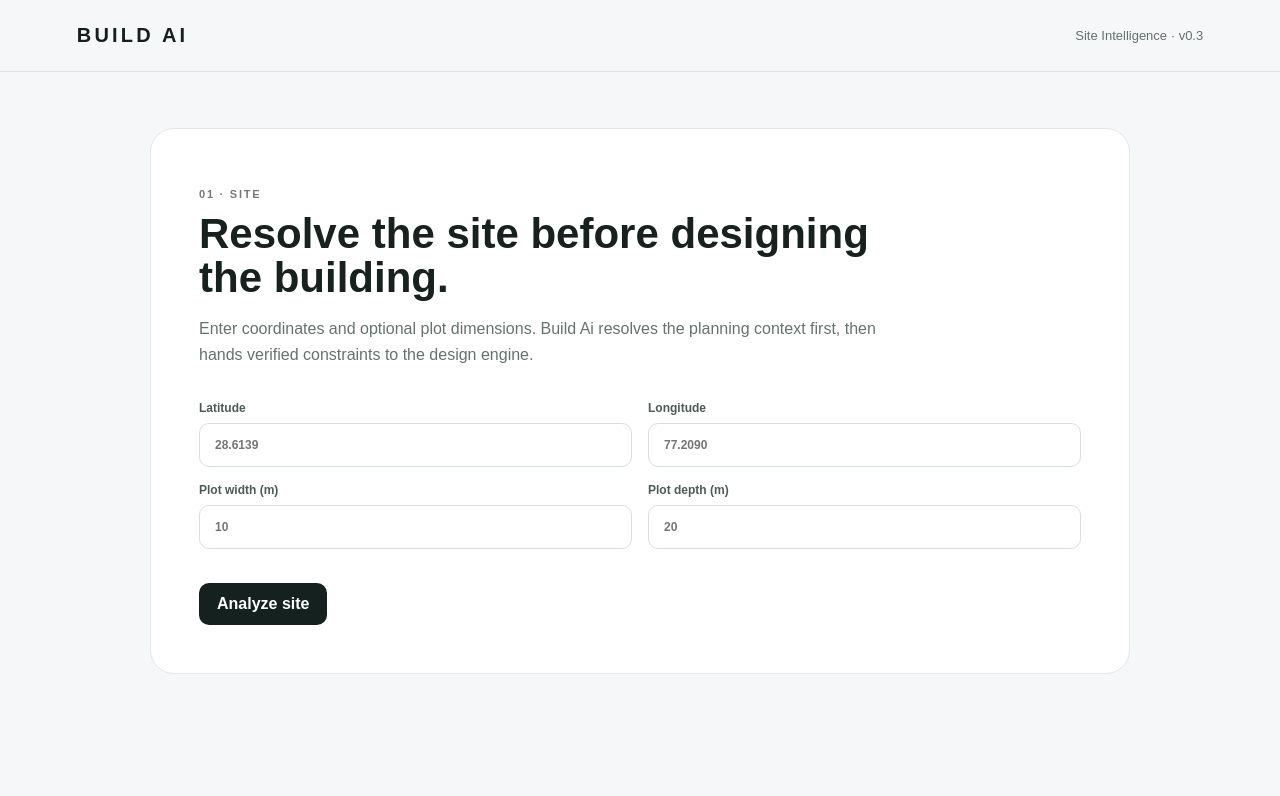
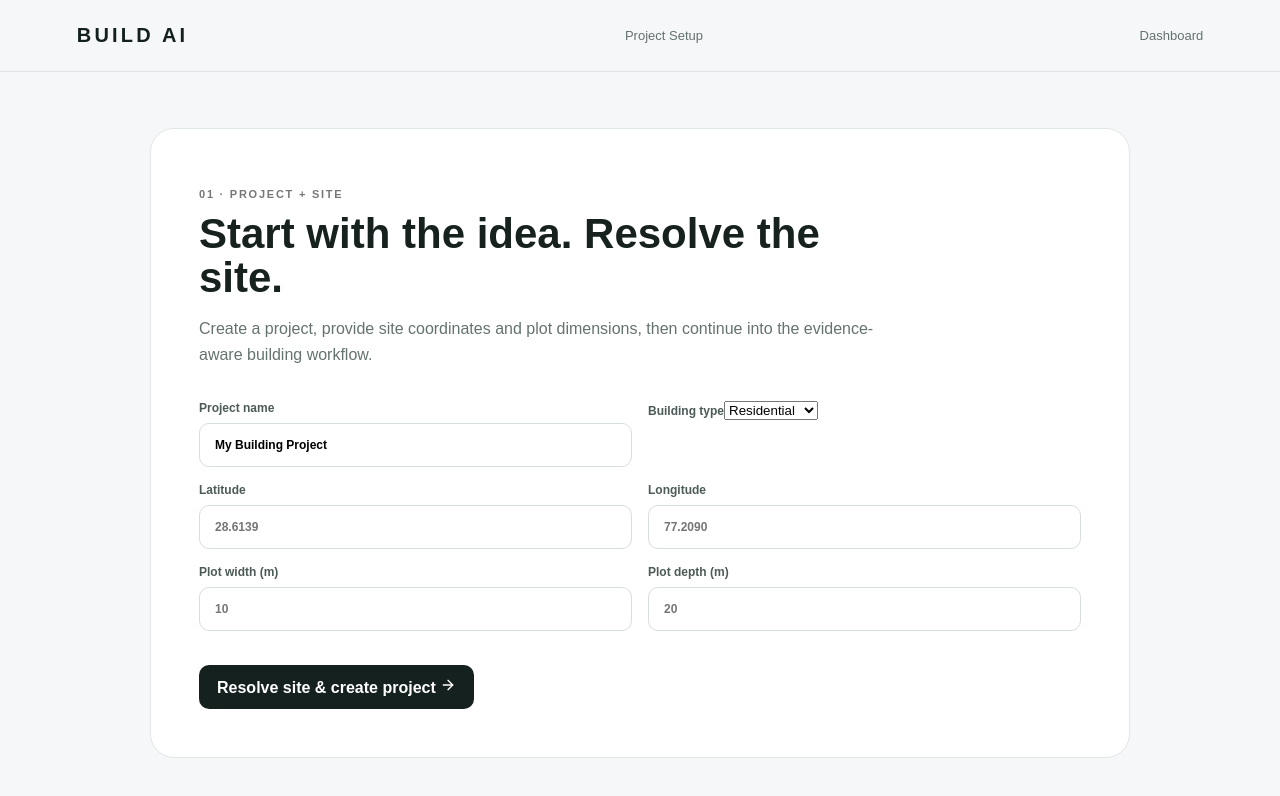
Before and after one commit to spunkytechai/Build-Ai, a Next.js app: page /projects/new in a window 1280 px wide. Shown: the top 796 px of the page. Built offline with nearby package versions, Linux system fonts and the light colour scheme.

Commit message:
feat: make project creation persist workspace

```diff
--- a/app/projects/new/page.tsx
+++ b/app/projects/new/page.tsx
@@ -1,9 +1,14 @@
 'use client';
 import { useState } from 'react';
+import { ArrowRight, CheckCircle2 } from 'lucide-react';
 
 export default function NewProject() {
-  const [lat,setLat]=useState(''); const [lon,setLon]=useState(''); const [width,setWidth]=useState(''); const [depth,setDepth]=useState('');
-  const [result,setResult]=useState<any>(null); const [loading,setLoading]=useState(false);
-  async function analyze(){ setLoading(true); setResult(null); try { const r=await fetch('/api/site-resolve',{method:'POST',headers:{'content-type':'application/json'},body:JSON.stringify({lat:Number(lat),lon:Number(lon),width:Number(width),depth:Number(depth)})}); setResult(await r.json()); } finally { setLoading(false); } }
-  return <main className="workspace"><header><a href="/" className="brand">BUILD AI</a><span>Site Intelligence · v0.3</span></header><section className="panel"><div><p className="eyebrow">01 · SITE</p><h1>Resolve the site before designing the building.</h1><p className="muted">Enter coordinates and optional plot dimensions. Build Ai resolves the planning context first, then hands verified constraints to the design engine.</p></div><div className="grid"><label>Latitude<input value={lat} onChange={e=>setLat(e.target.value)} placeholder="28.6139" /></label><label>Longitude<input value={lon} onChange={e=>setLon(e.target.value)} placeholder="77.2090" /></label><label>Plot width (m)<input value={width} onChange={e=>setWidth(e.target.value)} placeholder="10" /></label><label>Plot depth (m)<input value={depth} onChange={e=>setDepth(e.target.value)} placeholder="20" /></label></div><button onClick={analyze} disabled={loading}>{loading?'Resolving…':'Analyze site'}</button>{result&&<div className="result"><div><span>Authority</span><strong>{result.jurisdiction?.authority}</strong></div><div><span>Confidence</span><strong>{result.jurisdiction?.confidence}</strong></div><div><span>Plot area</span><strong>{result.plot?`${result.plot.area_sqm} m²`:'Not supplied'}</strong></div><div className="wide"><span>Regulatory engine</span><strong>{result.regulatory_status}</strong></div></div>}</section></main>
+ const [name,setName]=useState('My Building Project'); const [lat,setLat]=useState(''); const [lon,setLon]=useState(''); const [width,setWidth]=useState(''); const [depth,setDepth]=useState('');
+ const [result,setResult]=useState<any>(null); const [loading,setLoading]=useState(false);
+ async function analyze(){ setLoading(true); setResult(null); try { const r=await fetch('/api/site-resolve',{method:'POST',headers:{'content-type':'application/json'},body:JSON.stringify({lat:Number(lat),lon:Number(lon),width:Number(width),depth:Number(depth)})}); const data=await r.json(); setResult(data); const id=crypto.randomUUID(); const project={id,name,location:data.jurisdiction?.name||data.jurisdiction?.authority||'Location unresolved',type:'Residential',updated:new Date().toLocaleDateString()}; const all=JSON.parse(localStorage.getItem('build-ai:projects:v1')||'[]'); localStorage.setItem('build-ai:projects:v1',JSON.stringify([project,...all])); } finally { setLoading(false); } }
+ return <main className="workspace"><header><a href="/" className="brand">BUILD AI</a><span>Project Setup</span><a href="/dashboard">Dashboard</a></header>
+ <section className="panel"><div><p className="eyebrow">01 · PROJECT + SITE</p><h1>Start with the idea. Resolve the site.</h1><p className="muted">Create a project, provide site coordinates and plot dimensions, then continue into the evidence-aware building workflow.</p></div>
+ <div className="grid"><label>Project name<input value={name} onChange={e=>setName(e.target.value)}/></label><label>Building type<select defaultValue="Residential"><option>Residential</option><option>Mixed use</option><option>Commercial</option></select></label><label>Latitude<input value={lat} onChange={e=>setLat(e.target.value)} placeholder="28.6139" /></label><label>Longitude<input value={lon} onChange={e=>setLon(e.target.value)} placeholder="77.2090" /></label><label>Plot width (m)<input value={width} onChange={e=>setWidth(e.target.value)} placeholder="10" /></label><label>Plot depth (m)<input value={depth} onChange={e=>setDepth(e.target.value)} placeholder="20" /></label></div>
+ <button onClick={analyze} disabled={loading}>{loading?'Resolving…':'Resolve site & create project'} <ArrowRight size={16}/></button>
+ {result&&<div className="result"><div><span>Authority</span><strong>{result.jurisdiction?.authority||'Unresolved'}</strong></div><div><span>Confidence</span><strong>{result.jurisdiction?.confidence||'Unknown'}</strong></div><div><span>Plot area</span><strong>{result.plot?`${result.plot.area_sqm} m²`:'Not supplied'}</strong></div><div className="wide"><span>Regulatory engine</span><strong>{result.regulatory_status||'UNKNOWN'}</strong></div><div className="wide"><CheckCircle2 size={16}/><span>Project saved locally. Open the Dashboard to continue.</span></div></div>}</section></main>;
 }
```
